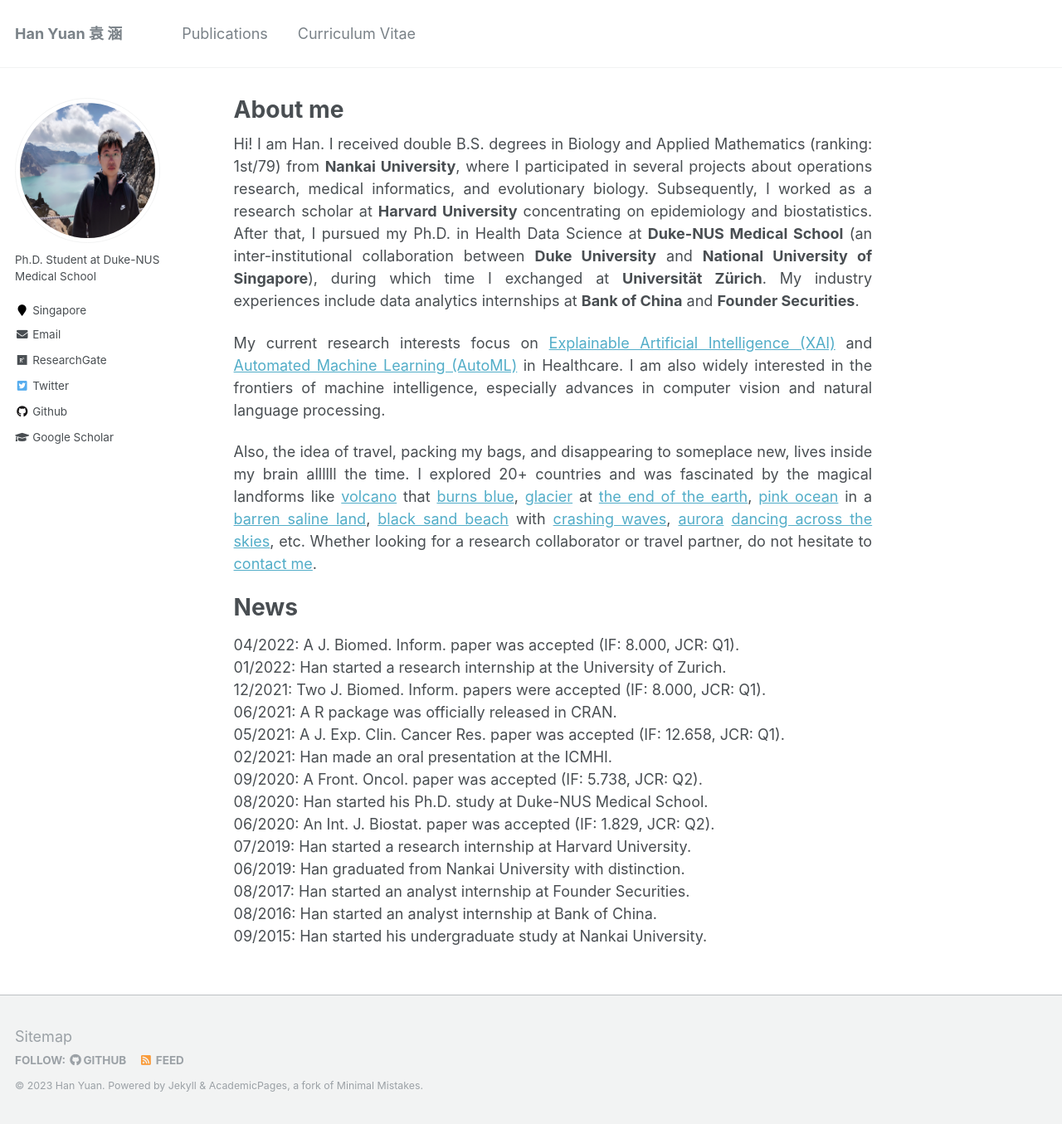
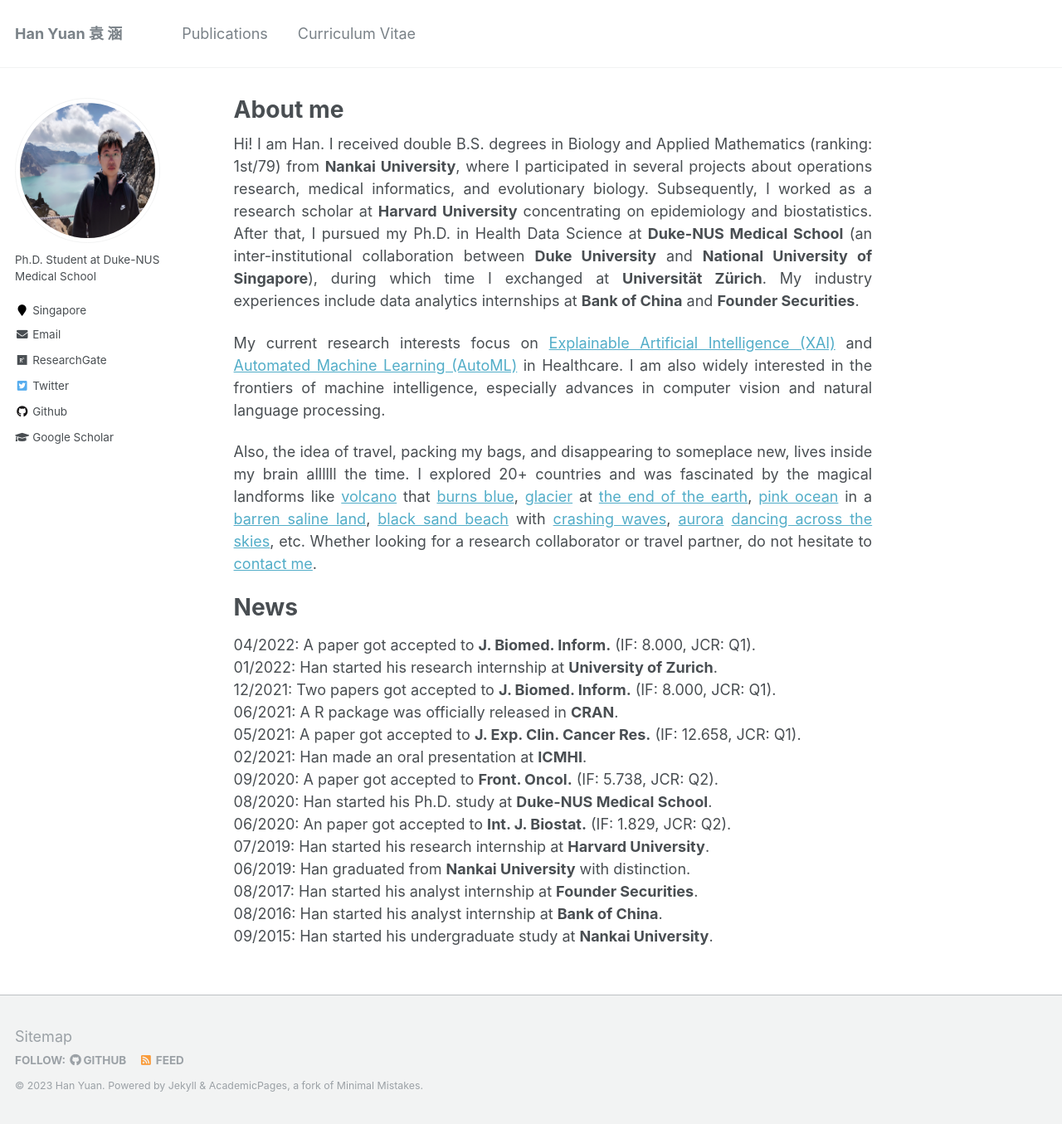
Before and after one commit to Han-Yuan-Med/Han-Yuan-Med.github.io, a Jekyll site: the page built from _pages/about.md, in a window 1280 px wide and 1355 px high. Shown: the whole window at 83% size. Built offline with Jekyll 4.4.1, drawn with Linux system fonts in a browser that asks for light colours.

Commit message:
Update about.md

```diff
--- a/_pages/about.md
+++ b/_pages/about.md
@@ -15,17 +15,17 @@
 
 News
 =
-04/2022: A J. Biomed. Inform. paper was accepted (IF: 8.000, JCR: Q1).
-01/2022: Han started a research internship at the University of Zurich.
-12/2021: Two J. Biomed. Inform. papers were accepted (IF: 8.000, JCR: Q1).
-06/2021: A R package was officially released in CRAN.
-05/2021: A J. Exp. Clin. Cancer Res. paper was accepted (IF: 12.658, JCR: Q1).
-02/2021: Han made an oral presentation at the ICMHI.
-09/2020: A Front. Oncol. paper was accepted (IF: 5.738, JCR: Q2).
-08/2020: Han started his Ph.D. study at Duke-NUS Medical School.
-06/2020: An Int. J. Biostat. paper was accepted (IF: 1.829, JCR: Q2).
-07/2019: Han started a research internship at Harvard University.
-06/2019: Han graduated from Nankai University with distinction.
-08/2017: Han started an analyst internship at Founder Securities.
-08/2016: Han started an analyst internship at Bank of China.
-09/2015: Han started his undergraduate study at Nankai University.
+04/2022: A paper got accepted to **J. Biomed. Inform.** (IF: 8.000, JCR: Q1).
+01/2022: Han started his research internship at **University of Zurich**.
+12/2021: Two papers got accepted to **J. Biomed. Inform.** (IF: 8.000, JCR: Q1).
+06/2021: A R package was officially released in **CRAN**.
+05/2021: A paper got accepted to **J. Exp. Clin. Cancer Res.** (IF: 12.658, JCR: Q1).
+02/2021: Han made an oral presentation at **ICMHI**.
+09/2020: A paper got accepted to **Front. Oncol.** (IF: 5.738, JCR: Q2).
+08/2020: Han started his Ph.D. study at **Duke-NUS Medical School**.
+06/2020: An paper got accepted to **Int. J. Biostat.** (IF: 1.829, JCR: Q2).
+07/2019: Han started his research internship at **Harvard University**.
+06/2019: Han graduated from **Nankai University** with distinction.
+08/2017: Han started his analyst internship at **Founder Securities**.
+08/2016: Han started his analyst internship at **Bank of China**.
+09/2015: Han started his undergraduate study at **Nankai University**.
```
